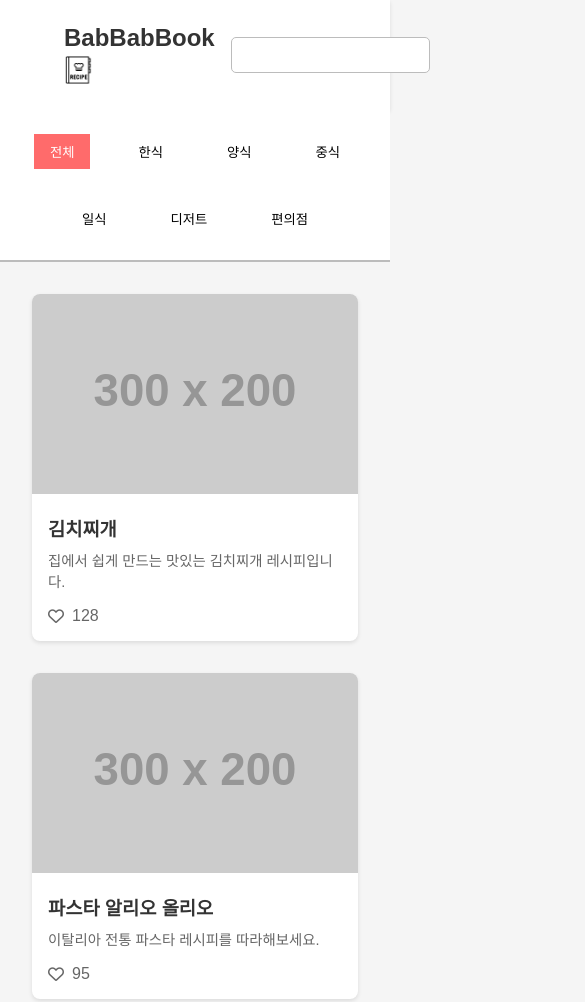
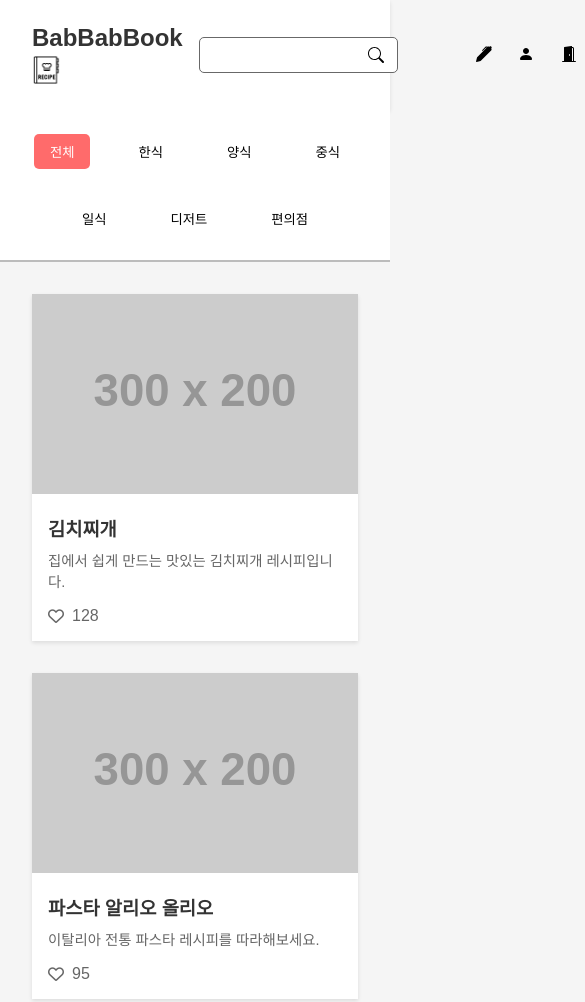
Before and after one commit to boboyoii/BabBabBook, a plain HTML site: page home.html in a window 390 px wide. Shown: the top 1002 px of the page, 585 px wide, since content can reach past the window. Drawn offline with Linux system fonts and the light colour scheme; placeholder pictures from the web are drawn by us.

Commit message:
style: 홈화면 네비바, 카드 모양 수정

```diff
--- a/styles.css
+++ b/styles.css
@@ -7,6 +7,7 @@
 body {
     font-family: 'Arial', sans-serif;
     background-color: #f5f5f5;
+    padding-bottom: 60px;
 }
 
 /* Navigation Bar */
@@ -42,8 +43,8 @@ body {
     padding: 0 10px;
     width: 400px;
     height: 36px;
-    margin-right: 570px;
-    border: 1.5px solid #bcbcbc;
+    margin-right: 530px;
+    border: 1.5px solid #686868;
     border-radius: 5px;
 }
 
@@ -52,20 +53,29 @@ body {
 
 }
 
-.upload-btn {
-    padding: 0.5rem 1rem;
-    background-color: #ff6b6b;
-    color: white;
+.menu-btn{
+    width: 45px;
+    height: 45px;
+    border-radius: 50%;
     border: none;
-    border-radius: 4px;
     cursor: pointer;
-    font-size: 1rem;
+    background: none;
     transition: background-color 0.3s;
+    margin: 0 5px;
 }
 
-.upload-btn:hover {
-    background-color: #ff5252;
+.menu-btn p {
+    max-height: 0;
+    opacity: 0;
+    overflow: hidden;
+    transition: all 0.3s ease;
+    font-size: smaller;
 }
+.menu-btn:hover p {
+    max-height: 500px; /* 예상되는 최대 높이로 넉넉히 잡기 */
+    opacity: 1;
+}
+
 
 /* Category Filter */
 .category-filter {
@@ -84,6 +94,8 @@ body {
     background-color: white;
     cursor: pointer;
     transition: all 0.3s;
+    margin: 0 10px;
+    border-radius: 5px;
 }
 
 .category-btn:hover {
@@ -99,7 +111,7 @@ body {
 /* Recipe Grid */
 .recipe-grid {
     display: grid;
-    grid-template-columns: repeat(3, 1fr);
+    grid-template-columns: repeat(4, 1fr);
     gap: 2rem;
     padding: 0 2rem;
     max-width: 1200px;
@@ -108,7 +120,6 @@ body {
 
 .recipe-card {
     background-color: white;
-    border-radius: 8px;
     overflow: hidden;
     box-shadow: 0 2px 4px rgba(0, 0, 0, 0.1);
     transition: transform 0.3s;
@@ -155,8 +166,27 @@ body {
     color: #ff6b6b;
 }
 
+.active-like-btn {
+    color: #ff6b6b;
+}
+
 /* Responsive Design */
 @media (max-width: 768px) {
+    .navbar{
+        padding: 1.5rem 2rem;
+    }
+    .search-bar{
+        width: 200px;
+        margin-right: 70px;
+    }
+    .search-icon{
+        left: 185px
+    }
+
+    .category-btn{
+        margin: 0;
+    }
+
     .recipe-grid {
         grid-template-columns: repeat(2, 1fr);
     }
@@ -306,6 +336,7 @@ body {
     .form-card {
         padding: 1.5rem;
     }
+
 }
 
 @media (max-width: 480px) {
@@ -391,9 +422,7 @@ body {
     font-size: 1.2rem;
 }
 
-.main-image {
-    border: 2px solid #ff6b6b;
-}
+
 
 .main-image .upload-preview i {
     color: #ff6b6b;
```
